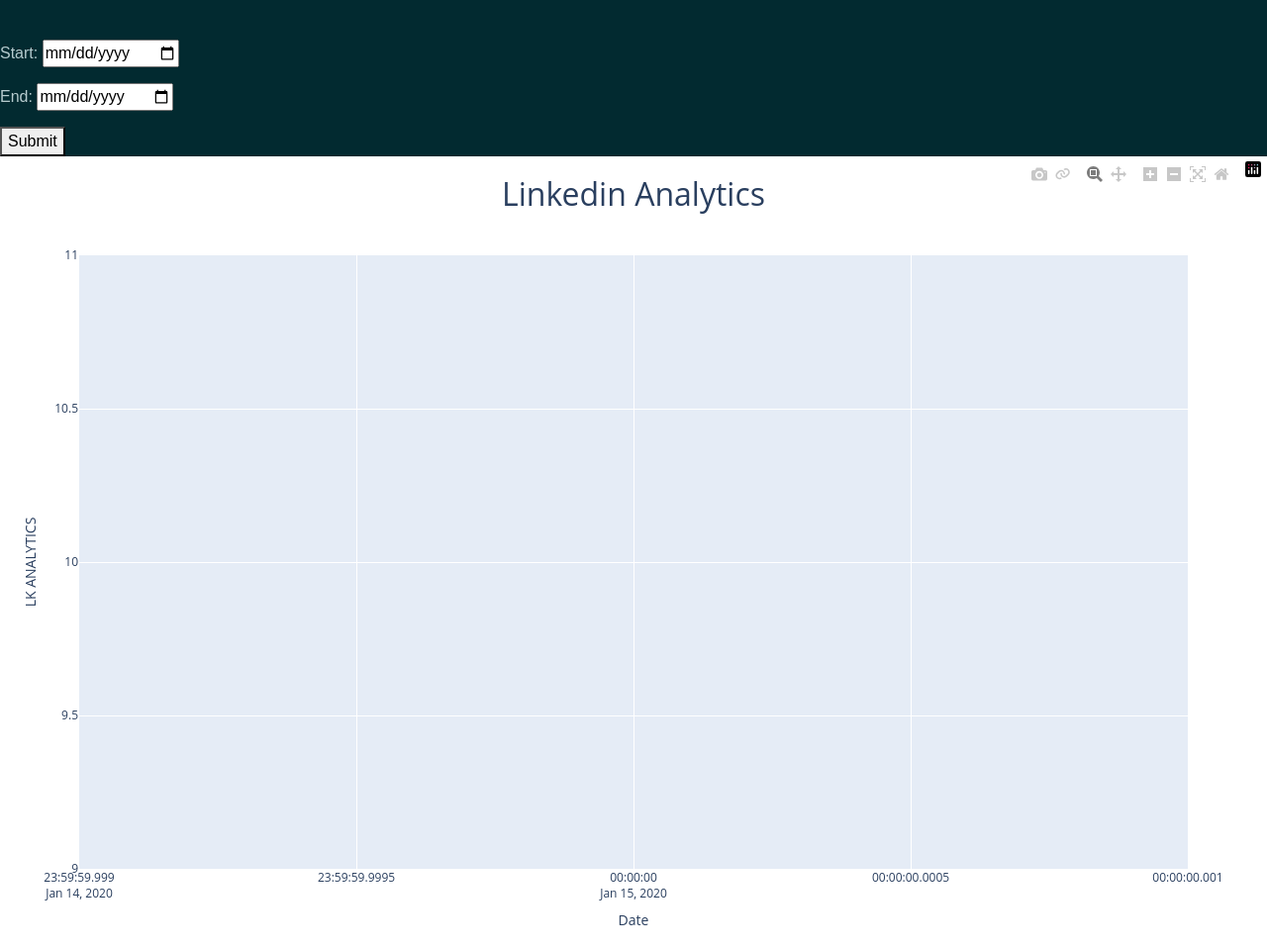
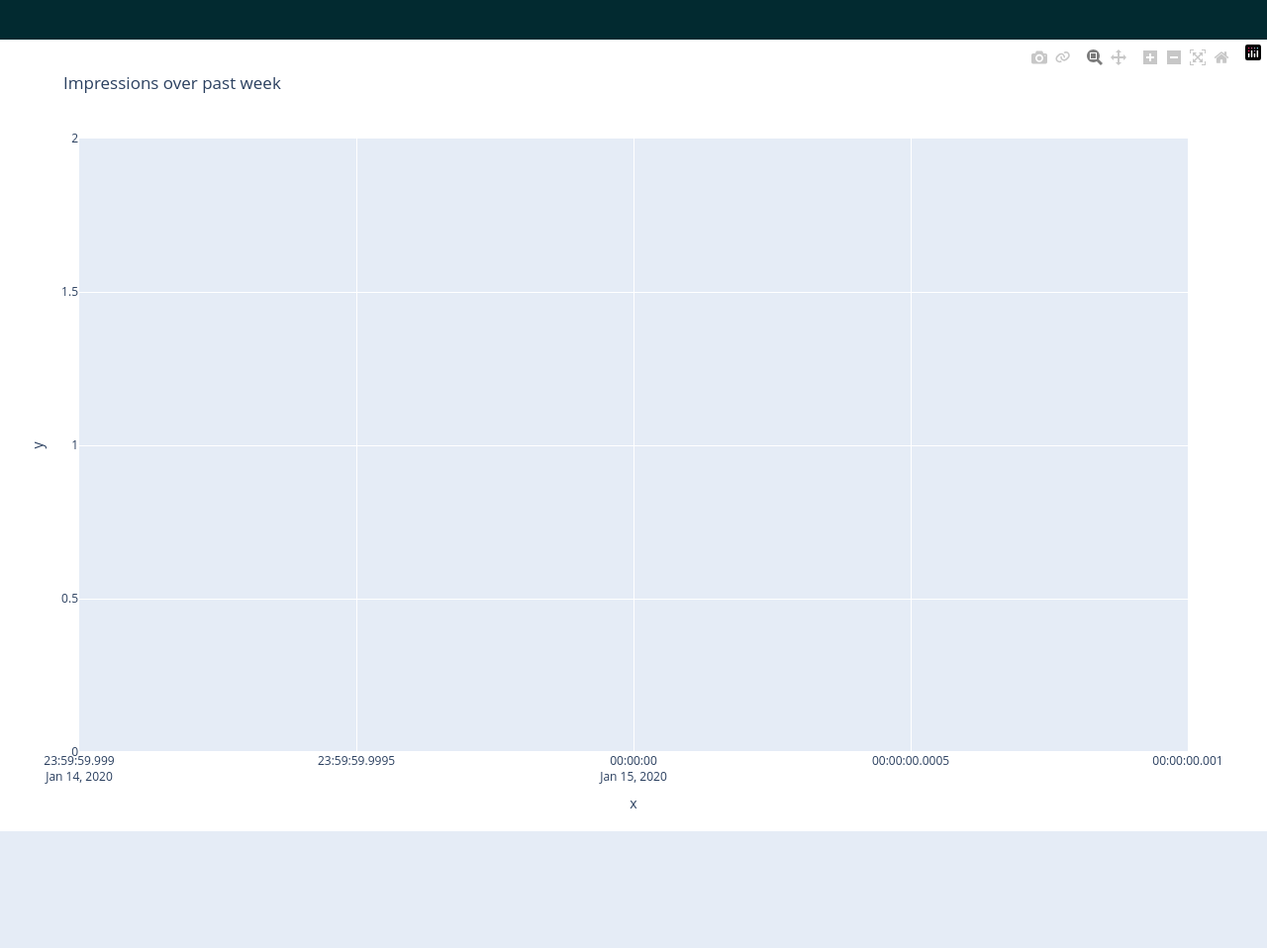
Before and after one commit to JWalshe86/career, a Django app: page /jobs/chart/ in a window 1280 px wide. Shown: the part 40-998 px from the top of the page at 99% size. After the commit the page ends 880 px from the top, so only its background shows below. Run offline with Django 5.2, Linux system fonts and the light colour scheme; tables that the repository leaves empty hold one stand-in row (values such as "Sample post"); some web fonts are replaced.

Commit message:
Add linkedin plotly impressions

```diff
--- a/jobs/management/commands/load_lkd.py
+++ b/jobs/management/commands/load_lkd.py
@@ -19,6 +19,7 @@
                 dt = date(
                 year = int(row['year']),
                 month = int(row['month']),
-                day = 1
+                day = int(row['day']),
                 )
-                Lkdata.objects.get_or_create(date=dt, average=row['average'])
+                Lkdata.objects.get_or_create(date=dt, impressions=row['impressions'],
+                srch_appears=row['srch_appears'],uni_views=row['uni_views'], engagements=row['engagements'], followers=row['followers'])
--- a/jobs/models.py
+++ b/jobs/models.py
@@ -53,7 +53,11 @@
 
 class Lkdata(models.Model):
     date = models.DateField()
-    average = models.FloatField()
+    impressions = models.IntegerField(blank=True, null=True)
+    srch_appears = models.IntegerField(blank=True, null=True)
+    uni_views = models.IntegerField(blank=True, null=True)
+    engagements = models.IntegerField(blank=True, null=True)
+    followers = models.IntegerField(blank=True, null=True)
 
     class Meta:
         ordering = ('date',)
--- a/jobs/templates/jobs/chart.html
+++ b/jobs/templates/jobs/chart.html
@@ -2,10 +2,6 @@
 
 {% block content %}
 
-<form method="GET" action="{% url 'chart' %}">
-          {{ form.as_p }}
-	  <button>Submit</button>
-</form>
 
 {{ chart|safe }}
 
--- a/jobs/urls.py
+++ b/jobs/urls.py
@@ -3,7 +3,7 @@
 from . import views
 
 urlpatterns = [
-          path("chart/", views.chart, name="chart"),
+          path("chart/", views.impressions, name="chart"),
           path("jobsdb/", views.jobsdb, name="jobsdb"),
           path("jobs_searched/", views.jobs_searched, name="jobs_searched"),
           path("add_jobsearch/", views.add_jobsearch, name="add_jobsearch"),
--- a/jobs/views.py
+++ b/jobs/views.py
@@ -7,6 +7,7 @@
 from .forms import JobsearchForm, DateForm
 
 import plotly.express as px
+
 
 @login_required
 def jobs_searched(request):
@@ -128,31 +129,14 @@
     return render(request,"jobs/jobsdb.html")
 
 
-def chart(request):
-    lkdata = Lkdata.objects.all()
-    start = request.GET.get('start')
-    end = request.GET.get('end')
+def impressions(request):
+    lkdata = Lkdata.objects.values()
+    x_data = []
+    y_data = []
+    for i in lkdata:
+        y_data.append(i['impressions'])
+        x_data.append(i['date'])
 
-    if start:
-        lkdata = lkdata.filter(date__gte=start)
-    if end:
-        lkdata = lkdata.filter(date__lte=end)
-
-    fig = px.line(
-        x =[l.date for l in lkdata],
-        y=[l.average for l in lkdata],
-        title = 'Linkedin Analytics',
-        labels = {
-              'x': 'Date', 'y': 'LK ANALYTICS'
-            }
-            )
-    fig.update_layout(title = {
-        'font_size': 32,
-        'xanchor': 'center',
-        'x': 0.5
-            }
-            )
-    chart = fig.to_html()
-
-    context = {'chart': chart, 'form': DateForm}
-    return render(request, 'jobs/chart.html', context)
+    data = px.line(x=x_data, y=y_data, title="Impressions over past week")
+    chart = data.to_html()
+    return render(request, "jobs/chart.html", context={'chart': chart})
```
Also changed, not shown: data/lk_mets.csv (+3 -19 lines).
